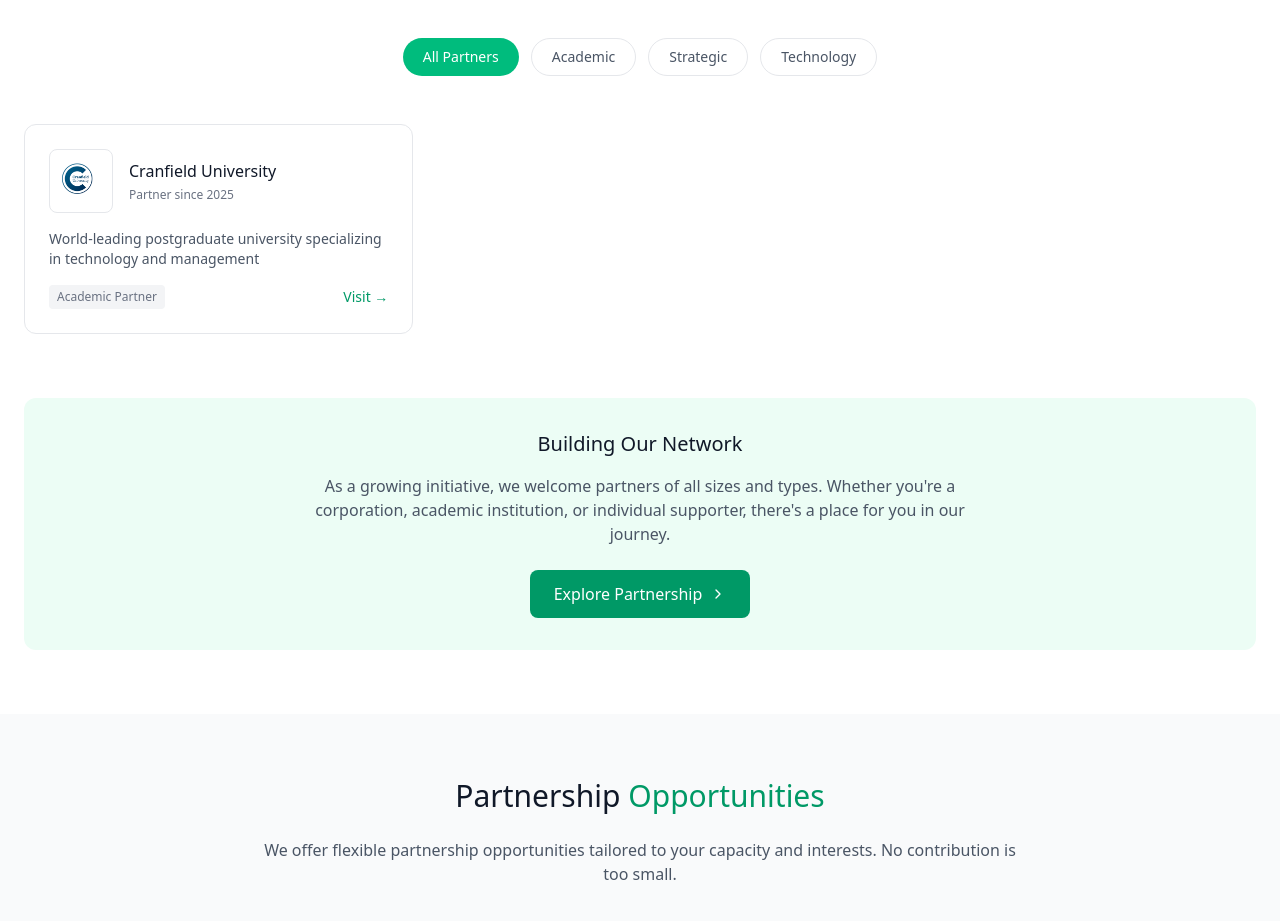
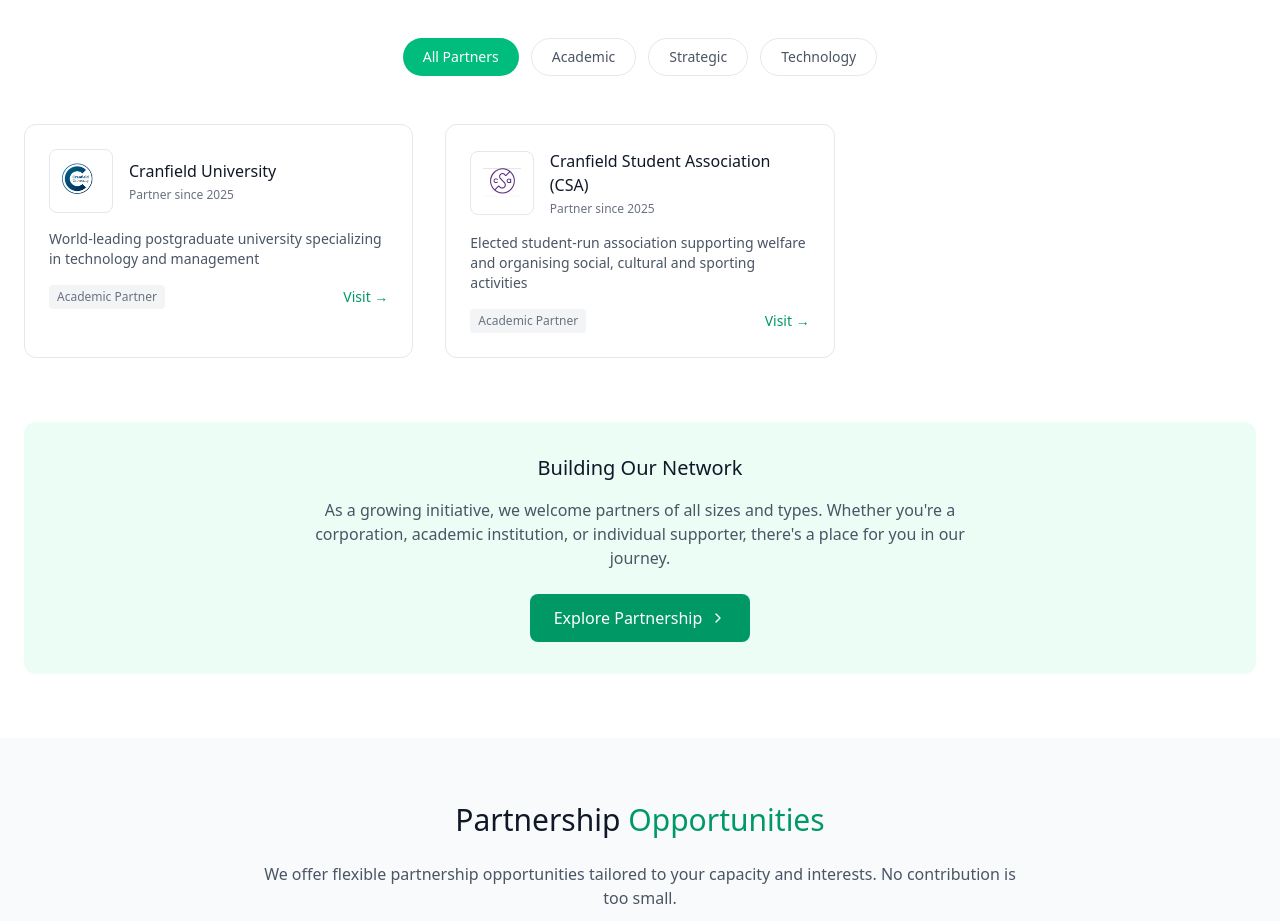
Before and after one commit to davidfayanju1/Cranfieldafricanimpactsummit, a React (Vite) app: page /sponsors in a window 1280 px wide. Shown: the part 980-1901 px from the top of the page. Built offline with nearby package versions, Linux system fonts and the light colour scheme.

Commit message:
UI update

```diff
--- a/src/pages/sponsors.tsx
+++ b/src/pages/sponsors.tsx
@@ -26,6 +26,16 @@
         "World-leading postgraduate university specializing in technology and management",
       since: "2025",
       link: "https://www.cranfield.ac.uk",
+    },
+
+    {
+      name: "Cranfield Student Association (CSA)",
+      logo: "/images/csa_logo.png",
+      category: "academic",
+      description:
+        "Elected student-run association supporting welfare and organising social, cultural and sporting activities",
+      since: "2025",
+      link: "http://www.mycsa.org.uk/",
     },
     // {
     //   name: "African Development Bank",
```
Also changed, not shown: public/images/csa_logo.png (added).
